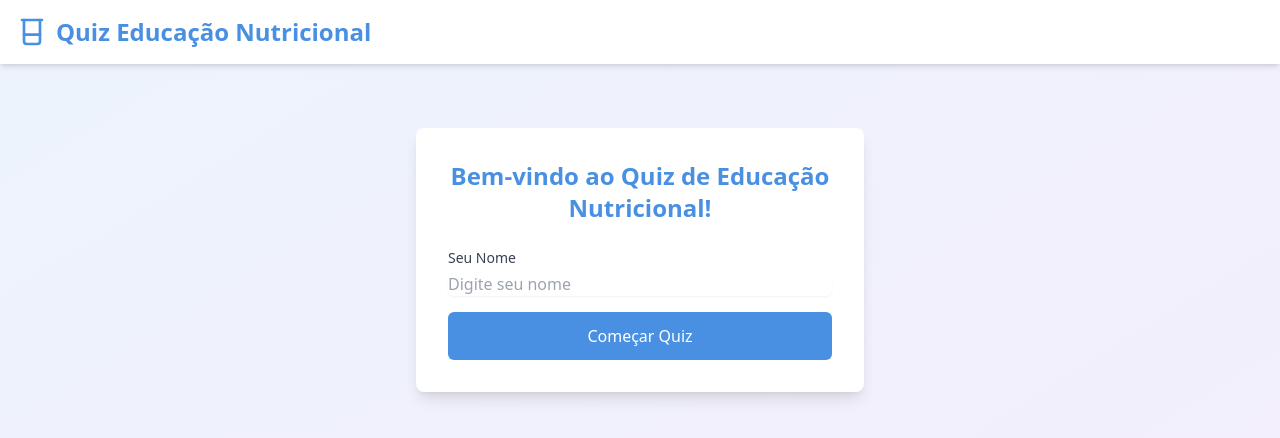
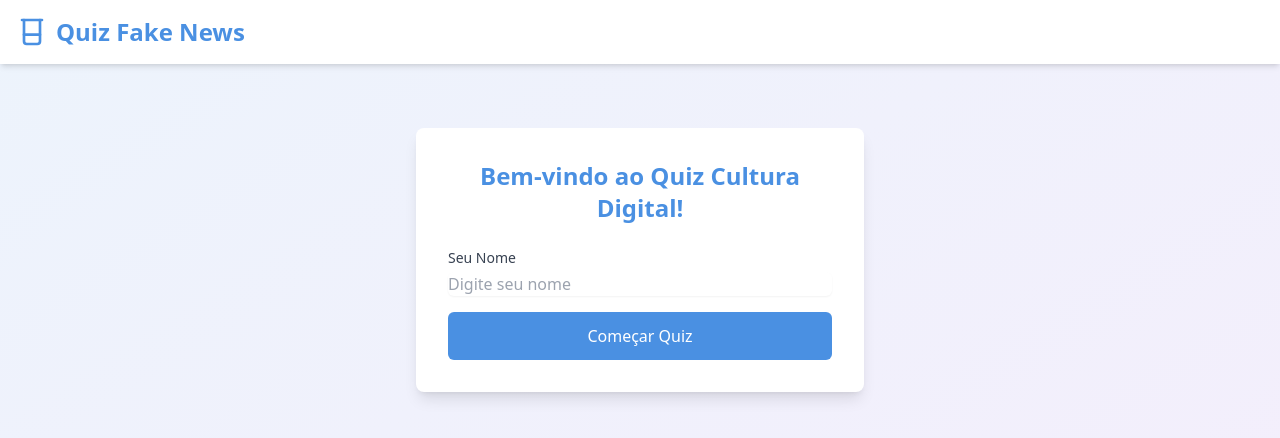
Before and after one commit to Eacam13/quizinterativo, a React (Vite) app: page / in a window 1280 px wide. Shown: the top 438 px of the page. Built offline with nearby package versions, Linux system fonts and the light colour scheme.

Commit message:
fake new up up

```diff
--- a/src/App.tsx
+++ b/src/App.tsx
@@ -14,7 +14,7 @@ function App() {
       <header className="w-full py-4 bg-white shadow-md">
         <div className="container mx-auto px-4 flex items-center gap-2">
           <BeakerIcon className="w-8 h-8 text-primary" />
-          <h1 className="text-2xl font-bold text-primary">Quiz Educação Nutricional</h1>
+          <h1 className="text-2xl font-bold text-primary">Quiz Fake News</h1>
         </div>
       </header>
 
--- a/src/components/StartScreen.tsx
+++ b/src/components/StartScreen.tsx
@@ -25,7 +25,7 @@ const StartScreen = () => {
         transition={{ duration: 0.3 }}
       >
         <h2 className="text-2xl font-bold text-center text-primary mb-6">
-          Bem-vindo ao Quiz de Educação Nutricional!
+          Bem-vindo ao Quiz Cultura Digital!
         </h2>
 
         <div className="space-y-4">
```
